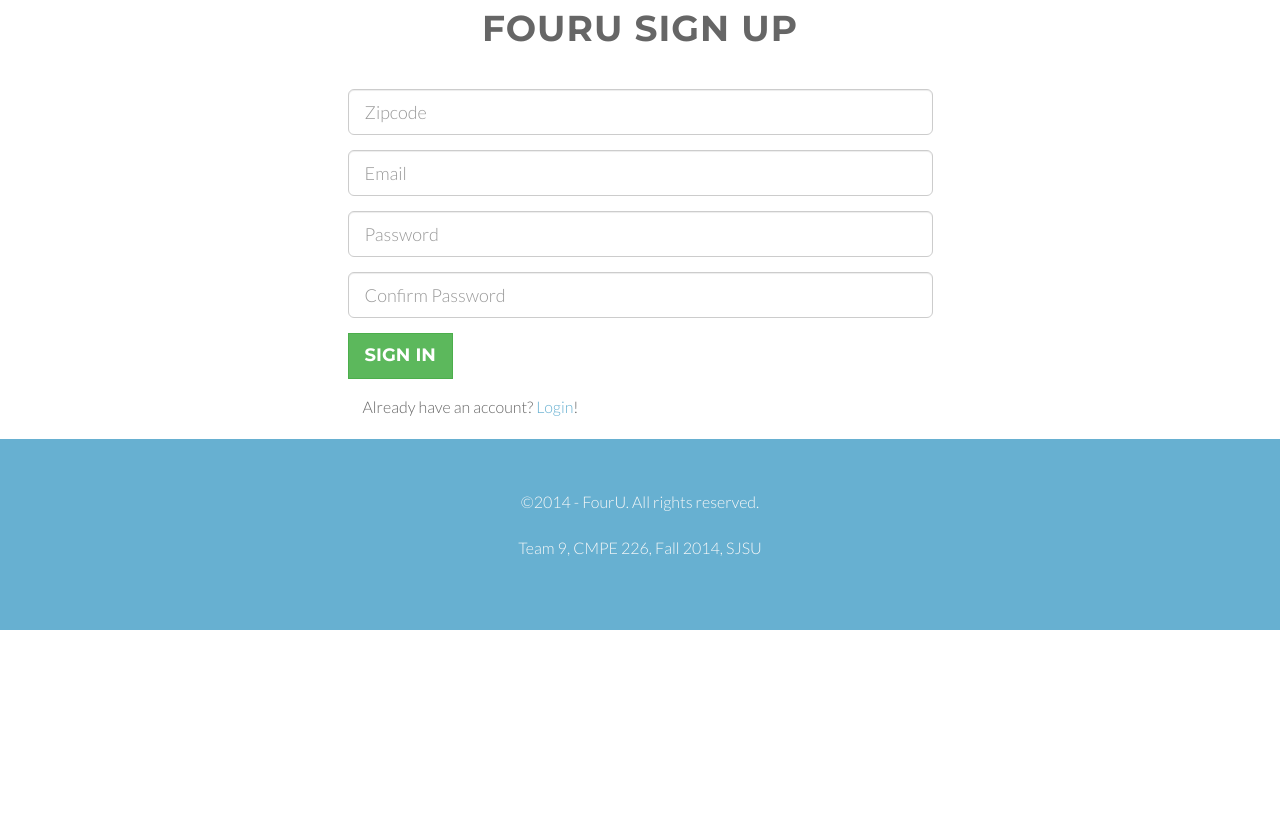
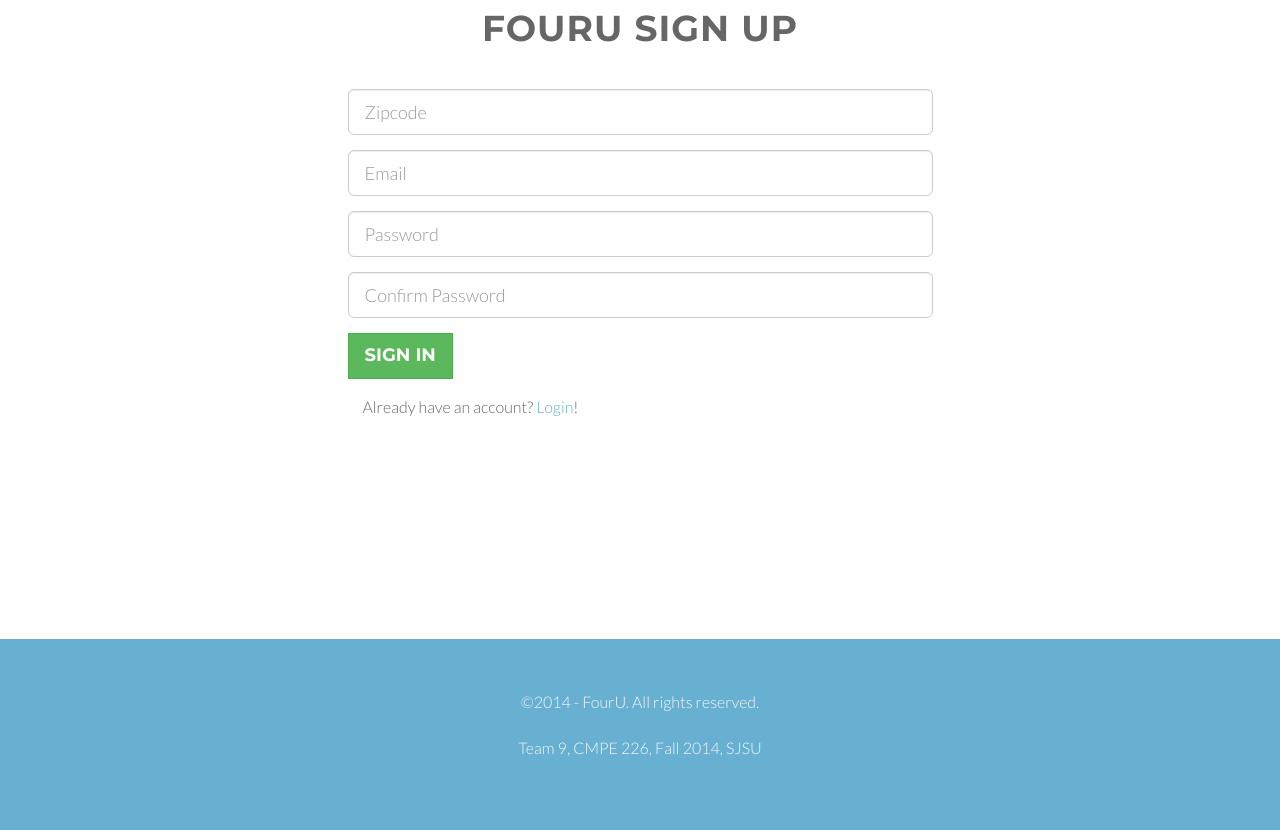
Before and after one commit to jennjwu/Foursquare-Venue-Recommender, a PHP site: page /signuppage.php in a window 1280 px wide. Shown: the part 101-931 px from the top of the page. Before the commit the page ends 731 px from the top, so only its background shows below. Run offline with PHP 8.4, Linux system fonts and the light colour scheme.

Commit message:
Fix sticky footer problem

```diff
--- a/src/css/style.css
+++ b/src/css/style.css
@@ -520,25 +520,26 @@ form#contact-form input:focus,form#contact-form select:focus,form#contact-form t
 --- Footer
 ============================ */
 
+.wrapper {
+    min-height: 80%;
+    height: auto;
+    /* Negative indent footer by its height */
+    margin: 0 auto 0px;
+    /* Pad bottom by footer height */
+    padding: 0 0 0px;
+}
+
 footer {
 	text-align: center;
 	padding: 50px 0 ;
     display: block;
+    bottom: 0;
 }
 
 footer p {
 	color: #f8f8f8;
 }
 
-/* footer style for static page*/
-.footerstyle {
-    position: absolute;
-    bottom: 0;
-    width: 100%;
-    /* Set the fixed height of the footer here */
-    height: 60px;
-    background-color: #f5f5f5;
-}
 
 /* ==========================
 Parallax
--- a/src/index.html
+++ b/src/index.html
@@ -164,7 +164,9 @@
                 </div>
 				</div>
             </div>
+         </div>
 
+        <div class="row">
 			<div class="col-xs-6 col-sm-3 col-md-3">
 				<div class="wow bounceInUp" data-wow-delay="1.2s">
 				<div class="team boxed-grey">
@@ -254,6 +256,7 @@
 				<hr class="marginbot-50">
 			</div>
 		</div>
+
         <div class="row">
             <div class="col-sm-3 col-md-3">
 				<div class="wow fadeInLeft" data-wow-delay="0.2s">
--- a/src/signuppage.php
+++ b/src/signuppage.php
@@ -69,6 +69,8 @@
        <!-- /.container -->
    </nav>
 
+
+   <div class="wrapper">
        <!-- Section: sign up -->
        <section class="home-section1 text-center" style="padding: 10px">
            <div class='section-heading'>
@@ -110,6 +112,9 @@
            </div>
        </div>
 
+   </div>
+
+
 
    <footer>
        <div class="container">
--- a/src/sorter.php
+++ b/src/sorter.php
@@ -60,7 +60,7 @@
                <!-- /.container -->
             </nav>
 
-
+        <div class="wrapper">
             <section class="home-section1 text-center">
                 <div class='section-heading'>
                     <h1>FourU Recommender</h1>
@@ -108,6 +108,8 @@
                     </div>
                 </div>
             </div>
+        </div>
+
 
         <footer>
             <div class="container">
```
Also changed, not shown: src/loginpage.php (+8 -1 lines). Lines whose indentation alone changed are shown as unchanged.
